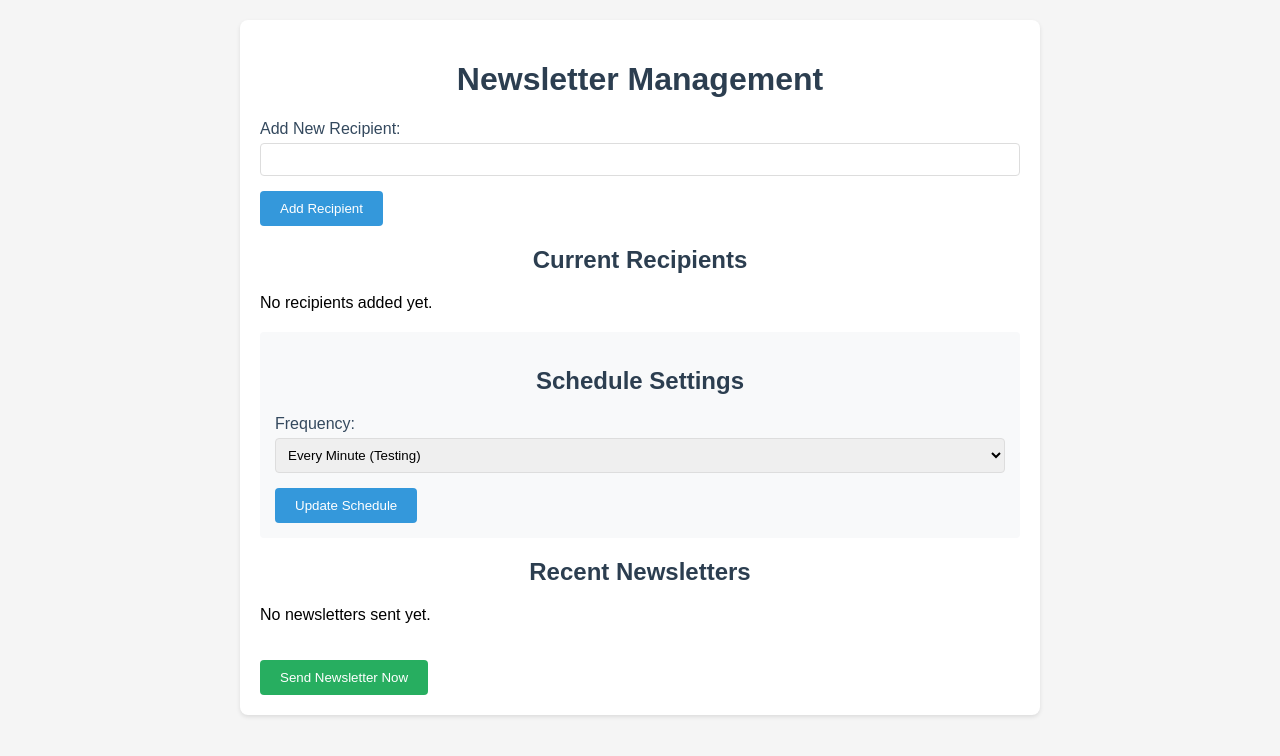
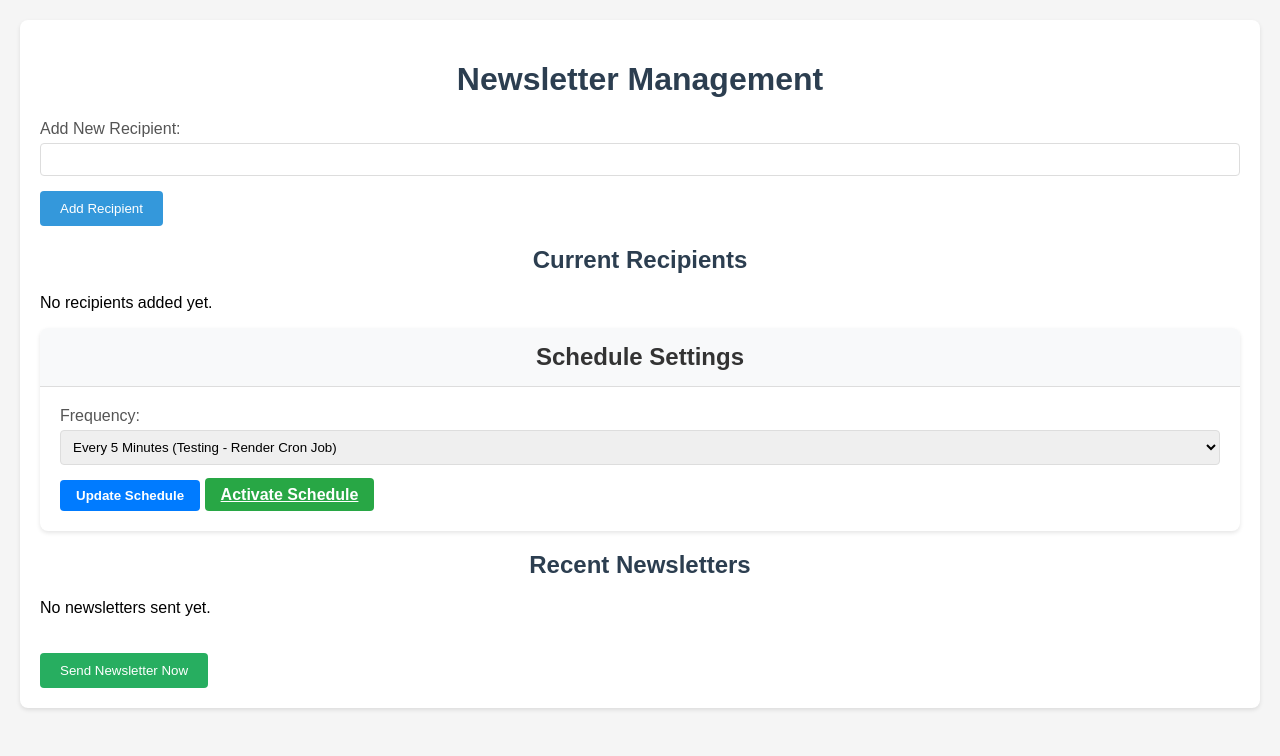
Before and after one commit to frabert101010/newsletter-app, a Flask app: page / in a window 1280 px wide. Shown: the top 756 px of the page. Run offline with Flask 3, Linux system fonts and the light colour scheme.

Commit message:
Add current schedule status display with improved styling

```diff
--- a/templates/index.html
+++ b/templates/index.html
@@ -7,8 +7,7 @@
     <style>
         body {
             font-family: Arial, sans-serif;
-            max-width: 800px;
-            margin: 0 auto;
+            margin: 0;
             padding: 20px;
             background-color: #f5f5f5;
         }
@@ -113,6 +112,96 @@
         .toggle-button:hover {
             background-color: #5a6268;
         }
+        .card {
+            background-color: white;
+            border-radius: 8px;
+            box-shadow: 0 2px 4px rgba(0,0,0,0.1);
+            margin-bottom: 20px;
+        }
+        .card-header {
+            background-color: #f8f9fa;
+            padding: 15px 20px;
+            border-bottom: 1px solid #ddd;
+            border-radius: 8px 8px 0 0;
+        }
+        .card-header h2 {
+            margin: 0;
+            color: #333;
+            font-size: 1.5em;
+        }
+        .card-body {
+            padding: 20px;
+        }
+        .current-schedule {
+            background-color: #f8f9fa;
+            border-radius: 6px;
+            padding: 15px;
+            margin-bottom: 20px;
+        }
+        .current-schedule h3 {
+            color: #333;
+            margin-top: 0;
+            margin-bottom: 15px;
+            font-size: 1.2em;
+        }
+        .schedule-details p {
+            margin: 8px 0;
+            color: #555;
+        }
+        .badge {
+            padding: 5px 10px;
+            border-radius: 4px;
+            font-size: 0.9em;
+            font-weight: bold;
+        }
+        .bg-success {
+            background-color: #d4edda;
+            color: #155724;
+        }
+        .bg-danger {
+            background-color: #f8d7da;
+            color: #721c24;
+        }
+        .form-group label {
+            display: block;
+            margin-bottom: 5px;
+            color: #555;
+        }
+        .form-control {
+            width: 100%;
+            padding: 8px;
+            border: 1px solid #ddd;
+            border-radius: 4px;
+        }
+        .btn {
+            padding: 8px 16px;
+            border: none;
+            border-radius: 4px;
+            cursor: pointer;
+            font-weight: bold;
+        }
+        .btn-primary {
+            background-color: #007bff;
+            color: white;
+        }
+        .btn-warning {
+            background-color: #ffc107;
+            color: #000;
+        }
+        .btn-success {
+            background-color: #28a745;
+            color: white;
+        }
+        .alert {
+            padding: 15px;
+            border-radius: 4px;
+            margin-bottom: 20px;
+        }
+        .alert-info {
+            background-color: #cce5ff;
+            color: #004085;
+            border: 1px solid #b8daff;
+        }
     </style>
 </head>
 <body>
@@ -158,13 +247,40 @@
             {% endif %}
         </div>
 
-        <div class="schedule-section">
+        <div class="card">
+            <div class="card-header">
                 <h2>Schedule Settings</h2>
+            </div>
+            <div class="card-body">
+                {% if schedule %}
+                <div class="current-schedule mb-4">
+                    <h3>Current Schedule Status</h3>
+                    <div class="schedule-details">
+                        <p><strong>Status:</strong>
+                            <span class="badge {% if schedule.active %}bg-success{% else %}bg-danger{% endif %}">
+                                {{ "Active" if schedule.active else "Inactive" }}
+                            </span>
+                        </p>
+                        <p><strong>Frequency:</strong> {{ schedule.frequency|title }}</p>
+                        {% if schedule.frequency == 'weekly' %}
+                        <p><strong>Day of Week:</strong> {{ ['Monday', 'Tuesday', 'Wednesday', 'Thursday', 'Friday', 'Saturday', 'Sunday'][schedule.day_of_week] }}</p>
+                        {% endif %}
+                        {% if schedule.frequency == 'monthly' %}
+                        <p><strong>Day of Month:</strong> {{ schedule.day_of_month }}</p>
+                        {% endif %}
+                        {% if schedule.time %}
+                        <p><strong>Time:</strong> {{ schedule.time }}</p>
+                        {% endif %}
+                        <p><strong>Last Updated:</strong> {{ schedule.created_at.strftime('%Y-%m-%d %H:%M:%S') }}</p>
+                    </div>
+                </div>
+                {% endif %}
+
                 <form action="{{ url_for('update_schedule') }}" method="post">
                     <div class="form-group">
                         <label for="frequency">Frequency:</label>
-                    <select id="frequency" name="frequency" required>
-                        <option value="minute" {% if schedule and schedule.frequency == 'minute' %}selected{% endif %}>Every Minute (Testing)</option>
+                        <select name="frequency" id="frequency" class="form-control" required>
+                            <option value="minute" {% if schedule and schedule.frequency == 'minute' %}selected{% endif %}>Every 5 Minutes (Testing - Render Cron Job)</option>
                             <option value="daily" {% if schedule and schedule.frequency == 'daily' %}selected{% endif %}>Daily</option>
                             <option value="weekly" {% if schedule and schedule.frequency == 'weekly' %}selected{% endif %}>Weekly</option>
                             <option value="monthly" {% if schedule and schedule.frequency == 'monthly' %}selected{% endif %}>Monthly</option>
@@ -198,15 +314,21 @@
                         <input type="time" id="time" name="time" value="{{ schedule.time if schedule else '09:00' }}" required>
                     </div>
 
-                <button type="submit">Update Schedule</button>
-                {% if schedule %}
-                    <a href="{{ url_for('toggle_schedule') }}">
-                        <button type="button" class="toggle-button">
-                            {% if schedule.active %}Deactivate{% else %}Activate{% endif %} Schedule
-                        </button>
-                    </a>
+                    <div class="card-footer">
+                        <button type="submit" class="btn btn-primary">Update Schedule</button>
+                        {% if schedule and schedule.active %}
+                        <a href="{{ url_for('toggle_schedule') }}" class="btn btn-warning">Deactivate Schedule</a>
+                        {% else %}
+                        <a href="{{ url_for('toggle_schedule') }}" class="btn btn-success">Activate Schedule</a>
                         {% endif %}
+                    </div>
                 </form>
+                {% if schedule and schedule.frequency == 'minute' %}
+                <div class="alert alert-info mt-3">
+                    <strong>Note:</strong> Even though the schedule is set to "Every 5 Minutes", the newsletter will be sent when Render's cron job runs (every 5 minutes). This is a limitation of the free tier.
+                </div>
+                {% endif %}
+            </div>
         </div>
 
         <div class="history-list">
```
Lines whose indentation alone changed are shown as unchanged.
